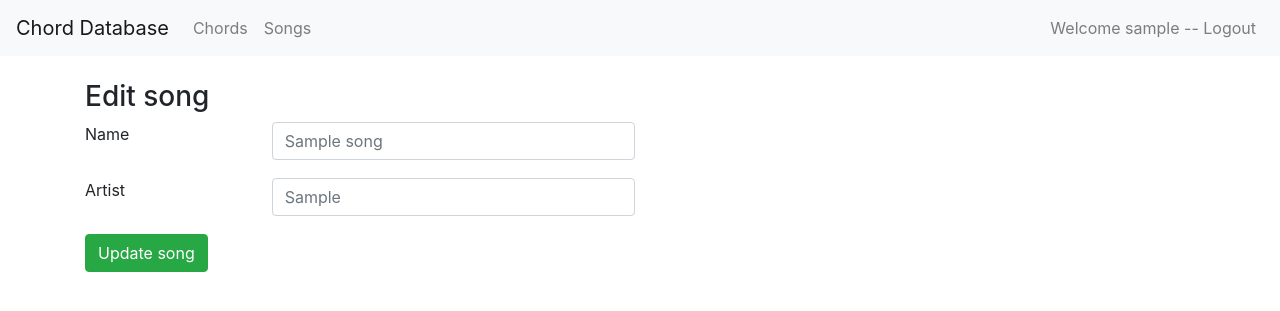
After one commit to otahontas/chords, a Flask app: page /songs/edit/1 in a window 1280 px wide. The commit adds this page. Shown: the top 311 px of the page. Run offline with Flask 2, Linux system fonts and the light colour scheme; a user stored in the database is signed in; tables that the repository leaves empty hold one stand-in row (values such as "Sample post"); some libraries are stand-ins or nearby versions.

Commit message:
Add edit functionality for individual songs

```diff
--- a/application/chords/views.py
+++ b/application/chords/views.py
@@ -62,7 +62,7 @@ def chords_create():
         return render_template("chords/new.html", form=form)
 
     chord_already_added = Chord.query.filter_by(key=form.key.data,
-                                               name=form.name.data).first()
+                                                name=form.name.data).first()
 
     if chord_already_added:
         form.name.errors.append("Chord is already in database")
--- a/application/songs/forms.py
+++ b/application/songs/forms.py
@@ -9,3 +9,12 @@ class SongForm(FlaskForm):
 
     class Meta:
         csrf = False
+
+
+class SongEditForm(FlaskForm):
+
+    new_name = StringField("Name", [validators.InputRequired()])
+    new_artist = StringField("Artist", [validators.InputRequired()])
+
+    class Meta:
+        csrf = False
--- a/application/songs/views.py
+++ b/application/songs/views.py
@@ -4,8 +4,11 @@ from flask_login import login_required, current_user
 from application import app, db
 from application.auth.models import User
 from application.songs.models import Song
-from application.songs.forms import SongForm
+from application.songs.forms import SongForm, SongEditForm
 
+# TODO: Add flashes for crud-methods
+# TODO: back to song list buttons for every page in chord layout
+# TODO: isolate error handling to different module?
 
 @app.route("/songs", methods=["GET"])
 def songs_index():
@@ -52,3 +55,30 @@ def songs_create():
     db.session().commit()
 
     return redirect(url_for("songs_index"))
+
+@app.route("/songs/edit/<song_id>", methods=["GET", "POST"])
+@login_required
+def songs_edit(song_id):
+    s = Song.query.get(song_id)
+
+    if request.method == "GET":
+        return render_template("songs/edit.html", form=SongEditForm(), song=s)
+
+    form = SongEditForm(request.form)
+
+    if not form.validate():
+        return render_template("songs/edit.html", form=form, song=s)
+
+    song_already_added = Song.query.filter_by(name=form.new_name.data,
+                                              artist=form.new_artist.data).first()
+
+    if song_already_added:
+        form.new_name.errors.append("Song is already in database")
+        return render_template("songs/edit.html", form=form, song=s)
+
+    s.name = form.new_name.data
+    s.artist = form.new_artist.data
+
+    db.session().commit()
+
+    return redirect(url_for("songs_index"))
--- a/application/templates/chords/list.html
+++ b/application/templates/chords/list.html
@@ -2,7 +2,7 @@
 
 {% block body %}
 <h3>Browse chords</h3>
-  <table class="table">
+  <table class="table table-hover">
     {% if not chords %}
     <tr>
         <td>No chords added. Please add one!</td>
--- /dev/null
+++ b/application/templates/songs/edit.html
@@ -0,0 +1,43 @@
+
+{% extends "layout.html" %}
+
+{% block body %}
+<h3>Edit song</h3>
+<form method="POST" action="{{ url_for('songs_edit', song_id = song.id) }}">
+  <div class="form-row">
+    <div class="form-group col-sm-2">
+      <label for="new_name">{{ form.new_name.label }}</label>
+    </div>
+    <div class="form-group col-sm-4">
+      {{ form.new_name(class="form-control", placeholder=song.name) }}
+    </div>
+  </div>
+  <div class="form-row">
+    <div class="form-group col-sm-2">
+      <label for="new_artist">{{ form.new_artist.label }}</label>
+    </div>
+    <div class="form-group col-sm-4">
+      {{ form.new_artist(class="form-control", placeholder=song.artist) }}
+    </div>
+  </div>
+  {% if form.new_name.errors %}
+    {% for error in form.new_name.errors %}
+    <div class="row alert alert-danger" role="alert">
+       {{ error }}
+    </div>
+    {% endfor %}
+  {% endif %}
+  {% if form.new_artist.errors %}
+    {% for error in form.new_artist.errors %}
+    <div class="row alert alert-danger" role="alert">
+       {{ error }}
+    </div>
+    {% endfor %}
+  {% endif %}
+  <div class="form-row">
+    <div class="form-group col-sm-3">
+        <input type="submit" value="Update song" class="btn btn-success" />
+    </div>
+  </div>
+</form>
+{% endblock %}
--- a/application/templates/songs/list.html
+++ b/application/templates/songs/list.html
@@ -1,7 +1,7 @@
 {% extends "layout.html" %}
 
 {% block body %}
-  <table class="table table-hover table-striped">
+  <table class="table table-hover">
     {% if not songs %}
     <tr>
         <td>No songs added. Please add one!</td>
```
Also changed, not shown: application/templates/songs/song.html (added, +33 -0 lines).
